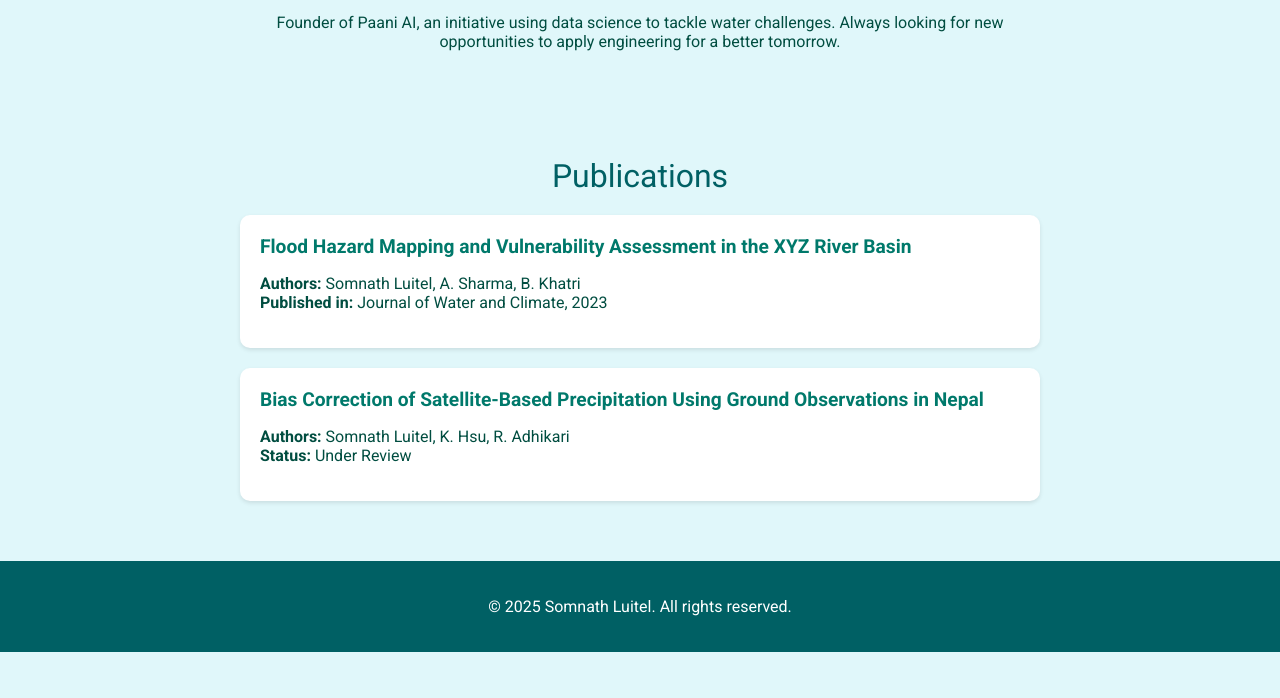
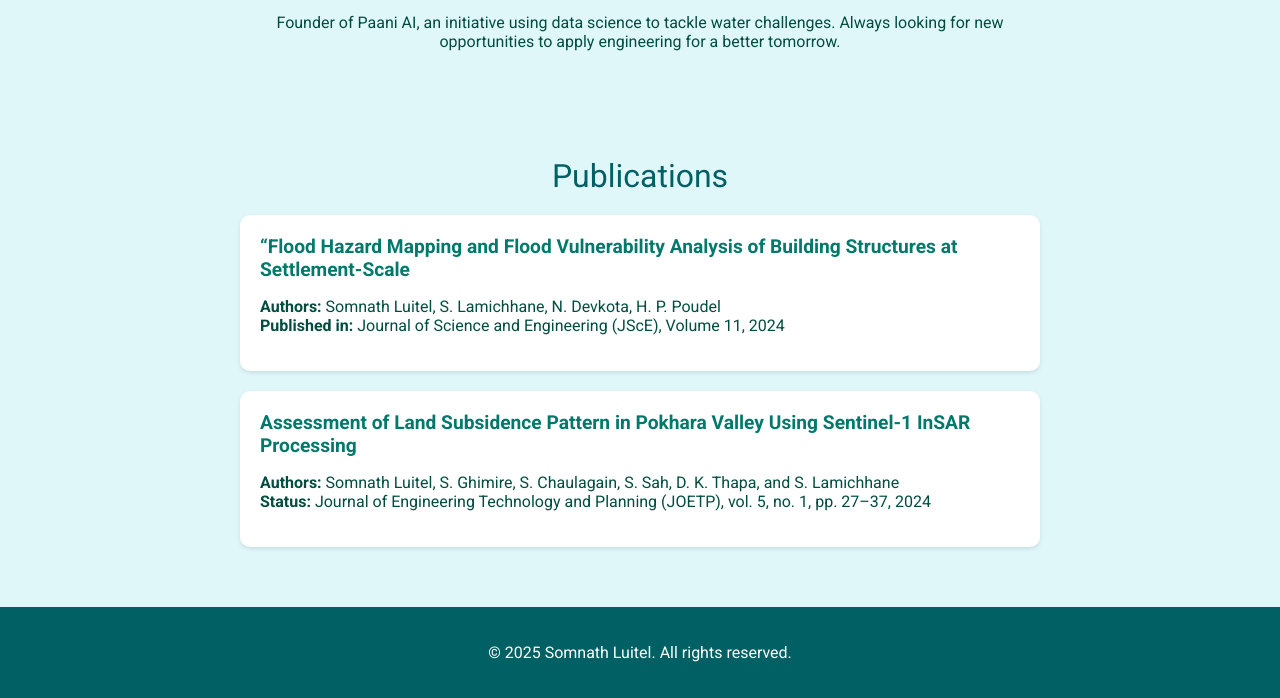
Before and after one commit to shreesomnath/somnathluitel, a plain HTML site: page index.html in a window 1280 px wide. Shown: the part 603-1301 px from the top of the page. Before the commit the page ends 1255 px from the top, so only its background shows below. Drawn offline with Linux system fonts and the light colour scheme.

Commit message:
Update index.html

```diff
--- a/index.html
+++ b/index.html
@@ -107,14 +107,18 @@
     <section class="section">
       <h2>Publications</h2>
       <div class="publication-item">
-        <h3>Flood Hazard Mapping and Vulnerability Assessment in the XYZ River Basin</h3>
-        <p><strong>Authors:</strong> Somnath Luitel, A. Sharma, B. Khatri<br>
-        <strong>Published in:</strong> Journal of Water and Climate, 2023</p>
+        <h3>“Flood Hazard Mapping and Flood Vulnerability
+Analysis of Building Structures at Settlement-Scale</h3>
+        <p><strong>Authors:</strong> Somnath Luitel, S. Lamichhane, N. Devkota, H. P. Poudel<br>
+        <strong>Published in:</strong> Journal of Science and Engineering (JScE), Volume
+11, 2024</p>
       </div>
       <div class="publication-item">
-        <h3>Bias Correction of Satellite-Based Precipitation Using Ground Observations in Nepal</h3>
-        <p><strong>Authors:</strong> Somnath Luitel, K. Hsu, R. Adhikari<br>
-        <strong>Status:</strong> Under Review</p>
+        <h3>Assessment of Land
+Subsidence Pattern in Pokhara Valley Using Sentinel-1 InSAR Processing</h3>
+        <p><strong>Authors:</strong> Somnath Luitel, S. Ghimire, S. Chaulagain, S. Sah, D. K. Thapa, and S. Lamichhane<br>
+        <strong>Status:</strong> Journal of Engineering
+Technology and Planning (JOETP), vol. 5, no. 1, pp. 27–37, 2024</p>
       </div>
     </section>
 
```
